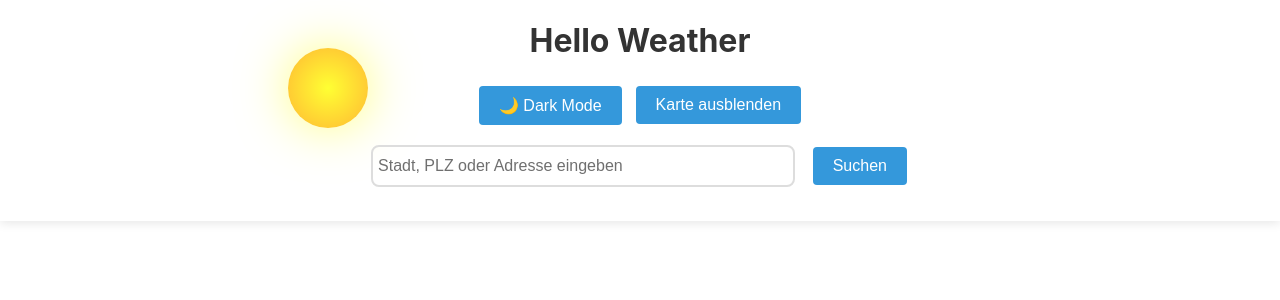
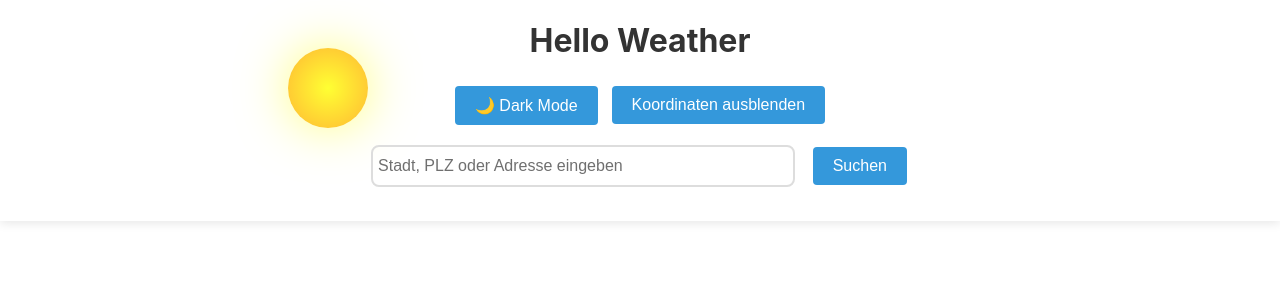
Before and after one commit to BastianR188/helloweather, a React (Create React App) app: page / in a window 1280 px wide. Shown: the top 300 px of the page. Built offline with nearby package versions, Linux system fonts and the light colour scheme.

Commit message:
add animation

```diff
--- a/package.json
+++ b/package.json
@@ -41,6 +41,8 @@
     "react-select": "^5.8.0",
 
     "react-timezone-select": "^3.2.8",
+
+    "react-transition-group": "^4.4.5",
 
     "web-vitals": "^2.1.4"
 
--- a/src/App.css
+++ b/src/App.css
@@ -95,13 +95,26 @@ button:disabled {
   display: none;
 }
 
+.header_small {
+  max-width: 1024px;
+  margin: 0 auto;
+  overflow-x: auto;
+  overflow-y: hidden;
+}
+
 @media (max-width: 1024px) {
 
   .header {
     box-shadow: none;
   }
 
+  .header.dark-mode {
+    box-shadow: none;
+  }
+
   .header_small {
     box-shadow: 0 2px 10px rgba(0, 0, 0, 0.1);
+    padding-bottom: 20px;
+
   }
 }
--- a/src/App.js
+++ b/src/App.js
@@ -176,12 +176,12 @@ function AppContent() {
         timezone={timezone}
       />
       <div className='header'>
-        <div className='max_width header_small'>
+        <div className='header_small'>
           <h1>Hello Weather</h1>
           <div className="header-controls">
             <DarkModeToggle />
             <button onClick={toggleMapVisibility}>
-              {isMapVisible ? 'Karte ausblenden' : 'Karte einblenden'}
+              {isMapVisible ? 'Koordinaten ausblenden' : 'Koordinaten einblenden'}
             </button>
           </div>
           <SearchAndDisplay
--- a/src/components/SearchAndDisplay.css
+++ b/src/components/SearchAndDisplay.css
@@ -1,7 +1,6 @@
 .main {
     width: 100%;
 }
-
 
 .input {
     width: 40%;
@@ -18,3 +17,31 @@
     justify-content: center;
     padding: 16px;
 }
+
+.map-container {
+    overflow: hidden;
+}
+
+.map-enter {
+    max-height: 0;
+    opacity: 0;
+}
+
+.map-enter-active {
+    max-height: 1000px;
+    /* Passen Sie diesen Wert an die maximale Höhe Ihres Inhalts an */
+    opacity: 1;
+    transition: max-height 300ms ease-in-out, opacity 300ms ease-in-out;
+}
+
+.map-exit {
+    max-height: 1000px;
+    /* Sollte der gleiche Wert wie oben sein */
+    opacity: 1;
+}
+
+.map-exit-active {
+    max-height: 0;
+    opacity: 0;
+    transition: max-height 300ms ease-in-out, opacity 300ms ease-in-out;
+}
--- a/src/components/SearchAndDisplay.js
+++ b/src/components/SearchAndDisplay.js
@@ -2,6 +2,8 @@ import React, { useState, useEffect, useContext } from 'react';
 import MapComponent from './MapComponent';
 import './SearchAndDisplay.css';
 import { DarkModeContext } from '../darkMode/DarkModeContext';
+import { CSSTransition } from 'react-transition-group';
+
 
 function SearchAndDisplay({ handleSearch, error, coordinates, isLoading, cityName, isMapVisible }) {
     const [query, setQuery] = useState('');
@@ -73,7 +75,14 @@ function SearchAndDisplay({ handleSearch, error, coordinates, isLoading, cityNam
                 </button>
             </form>
             {error && <p className="error">{error}</p>}
-            {coordinates && isMapVisible && (
+            {coordinates && (
+                <CSSTransition
+                    in={isMapVisible}
+                    timeout={300}
+                    classNames="map"
+                    unmountOnExit
+                >
+                    <div className="map-container">
                         <div className='container'>
                             <div style={{ marginRight: '20px' }}>
                                 <h2>Koordinaten:</h2>
@@ -97,7 +106,8 @@ function SearchAndDisplay({ handleSearch, error, coordinates, isLoading, cityNam
                                         placeholder="Längengrad"
                                         step="any"
                                         disabled={isLoading}
-                            /></p>
+                                    />
+                                </p>
                             </div>
                             <MapComponent
                                 latitude={coordinates.latitude}
@@ -105,6 +115,9 @@ function SearchAndDisplay({ handleSearch, error, coordinates, isLoading, cityNam
                                 onLocationChange={handleLocationChange}
                             />
                         </div>
+                    </div>
+                </CSSTransition>
+
             )}
         </div>
     );
--- a/src/components/WeatherBackground.js
+++ b/src/components/WeatherBackground.js
@@ -94,9 +94,6 @@ const WeatherBackground = ({ weatherIcon, cloudCover, precipAmount, solarRadiati
         return 'strong';
     };
 
-    const getWindDirection = () => {
-        return `rotate(${windDirection}deg)`;
-    };
 
     return (
         <div className={`weather-background ${getBackgroundClass()} ${getCloudCover()}`}>
@@ -104,7 +101,7 @@ const WeatherBackground = ({ weatherIcon, cloudCover, precipAmount, solarRadiati
             className={`celestial-body ${isSunVisible() ? 'sun' : 'moon'} solar-pulse-${getSolarPulseIntensity()}`}
             style={{ left: getCelestialBodyPosition(), top: '10%' }}
         ></div>
-            <div className={`clouds ${getWindClass()}`} style={{ transform: getWindDirection() }}>
+            <div className={`clouds ${getWindClass()}`}>
                 {[...Array(10)].map((_, i) => (
                     <div key={i} className="cloud" style={{
                         left: `${Math.random() * 100}%`,
```
Also changed, not shown: 1 other file (tests, documents, lock files or other folders). Lines whose indentation alone changed are shown as unchanged.
